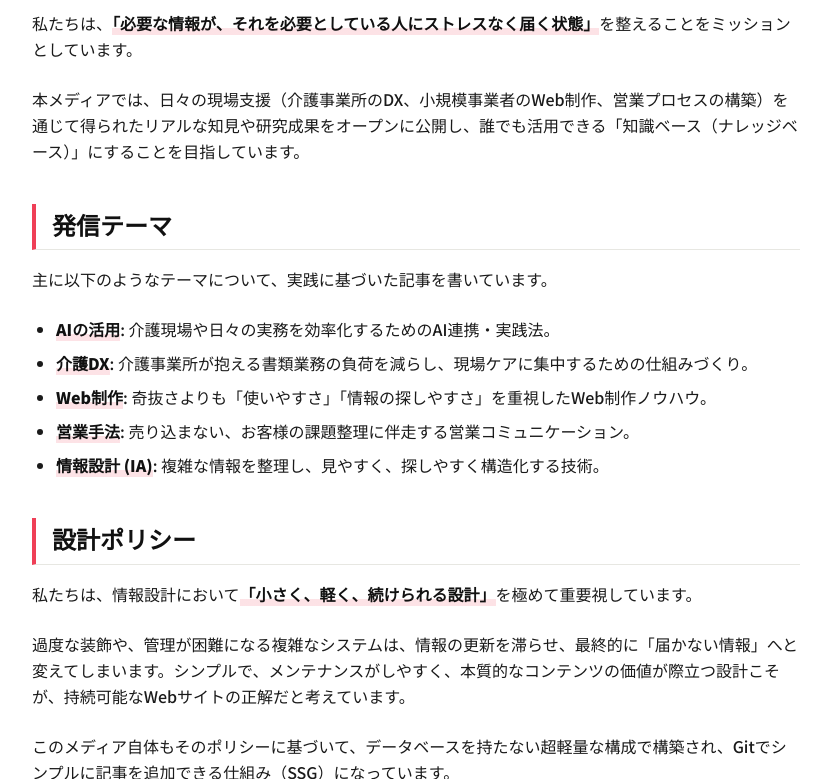
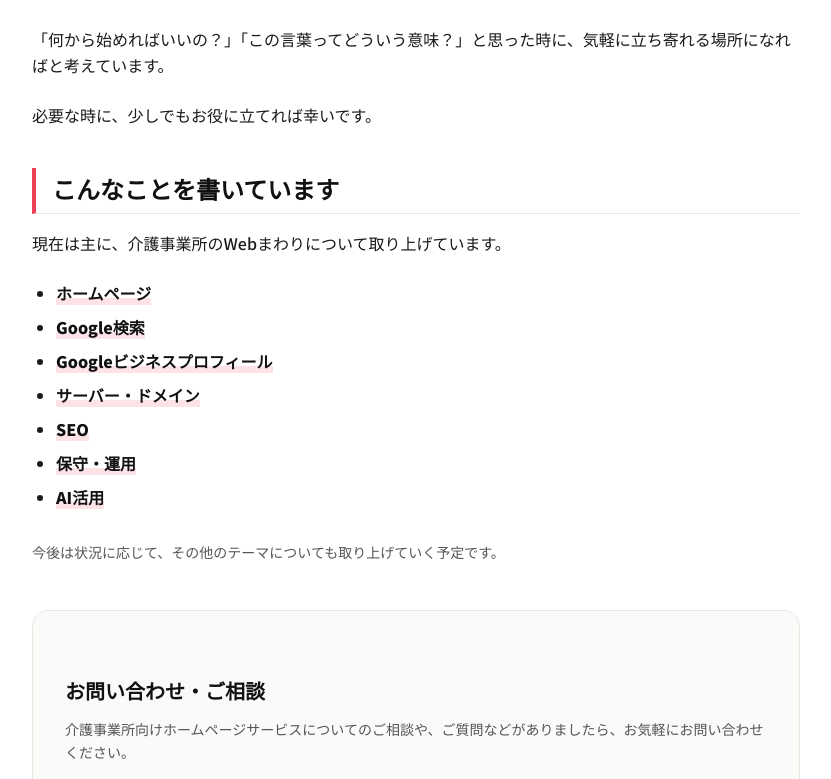
Before and after one commit to H3INCOVER/info.h3incover.com, a Next.js app: page /about in a window 1280 px wide. Shown: the part 541-1320 px from the top of the page, without its empty margins (224-1055 px from the left). Built offline with nearby package versions, Linux system fonts and the light colour scheme.

Commit message:
feat: redesign About page to focus on Web around care services

```diff
--- a/src/app/about/page.tsx
+++ b/src/app/about/page.tsx
@@ -2,7 +2,7 @@ import Breadcrumbs from '@/components/Breadcrumbs';
 
 export const metadata = {
   title: 'このサイトについて',
-  description: 'H3 Incover Info の運営思想、情報設計に対する考え方、介護DX・Web制作などの活動目的についてご紹介します。',
+  description: '介護事業所のWebまわりで役立つ情報や、ホームページ、サーバー、ドメイン、Google検索などについて分かりやすく紹介する「H3 Incover Info」についてご紹介します。',
 };
 
 export default function AboutPage() {
@@ -16,7 +16,7 @@ export default function AboutPage() {
             About Us
           </span>
           <h1 className="text-3xl md:text-5xl font-black text-brand-black tracking-tight leading-tight">
-            見つけられる状態を、<br />設計する。
+            H3 Incover Info について
           </h1>
         </header>
 
@@ -26,51 +26,44 @@ export default function AboutPage() {
               メディアの目的
             </h2>
             <p>
-              H3 Incover Info は、Web設計・情報設計を行う **H3 Incover** が運営する情報発信メディアです。
+              介護事業所のWebまわりで役立つ情報をまとめています。
             </p>
             <p>
-              私たちは、<strong>「必要な情報が、それを必要としている人にストレスなく届く状態」</strong>を整えることをミッションとしています。
+              ホームページ、サーバー、ドメイン、Google検索、SEOなど、Webに関する言葉や仕組みをできるだけ分かりやすく紹介しています。
             </p>
             <p>
-              本メディアでは、日々の現場支援（介護事業所のDX、小規模事業者のWeb制作、営業プロセスの構築）を通じて得られたリアルな知見や研究成果をオープンに公開し、誰でも活用できる「知識ベース（ナレッジベース）」にすることを目指しています。
+              「何から始めればいいの？」「この言葉ってどういう意味？」と思った時に、気軽に立ち寄れる場所になればと考えています。
+            </p>
+            <p>
+              必要な時に、少しでもお役に立てれば幸いです。
             </p>
           </section>
 
           <section className="space-y-4">
             <h2 className="text-xl font-black text-brand-black border-l-4 border-brand-red pl-4 py-1">
-              発信テーマ
+              こんなことを書いています
             </h2>
             <p>
-              主に以下のようなテーマについて、実践に基づいた記事を書いています。
+              現在は主に、介護事業所のWebまわりについて取り上げています。
             </p>
             <ul className="list-disc pl-6 space-y-2">
-              <li><strong>AIの活用</strong>: 介護現場や日々の実務を効率化するためのAI連携・実践法。</li>
-              <li><strong>介護DX</strong>: 介護事業所が抱える書類業務の負荷を減らし、現場ケアに集中するための仕組みづくり。</li>
-              <li><strong>Web制作</strong>: 奇抜さよりも「使いやすさ」「情報の探しやすさ」を重視したWeb制作ノウハウ。</li>
-              <li><strong>営業手法</strong>: 売り込まない、お客様の課題整理に伴走する営業コミュニケーション。</li>
-              <li><strong>情報設計 (IA)</strong>: 複雑な情報を整理し、見やすく、探しやすく構造化する技術。</li>
+              <li><strong>ホームページ</strong></li>
+              <li><strong>Google検索</strong></li>
+              <li><strong>Googleビジネスプロフィール</strong></li>
+              <li><strong>サーバー・ドメイン</strong></li>
+              <li><strong>SEO</strong></li>
+              <li><strong>保守・運用</strong></li>
+              <li><strong>AI活用</strong></li>
             </ul>
-          </section>
-
-          <section className="space-y-4">
-            <h2 className="text-xl font-black text-brand-black border-l-4 border-brand-red pl-4 py-1">
-              設計ポリシー
-            </h2>
-            <p>
-              私たちは、情報設計において<strong>「小さく、軽く、続けられる設計」</strong>を極めて重要視しています。
-            </p>
-            <p>
-              過度な装飾や、管理が困難になる複雑なシステムは、情報の更新を滞らせ、最終的に「届かない情報」へと変えてしまいます。シンプルで、メンテナンスがしやすく、本質的なコンテンツの価値が際立つ設計こそが、持続可能なWebサイトの正解だと考えています。
-            </p>
-            <p>
-              このメディア自体もそのポリシーに基づいて、データベースを持たない超軽量な構成で構築され、Gitでシンプルに記事を追加できる仕組み（SSG）になっています。
+            <p className="pt-2 text-sm text-brand-muted">
+              今後は状況に応じて、その他のテーマについても取り上げていく予定です。
             </p>
           </section>
 
           <section className="bg-brand-bg/50 border border-brand-border rounded-2xl p-6 md:p-8 space-y-4 mt-12">
             <h3 className="text-lg font-black text-brand-black">お問い合わせ・ご相談</h3>
-            <p className="text-sm text-brand-muted">
-              介護事業所向けのホームページ制作サービスや、オーダーメイドのWeb制作、情報設計のご相談、また本メディアの記事に関するご質問は、以下よりお気軽にお問い合わせください。
+            <p className="text-sm text-brand-muted leading-relaxed">
+              介護事業所向けホームページサービスについてのご相談や、ご質問などがありましたら、お気軽にお問い合わせください。
             </p>
             <div className="pt-2">
               <a
```
